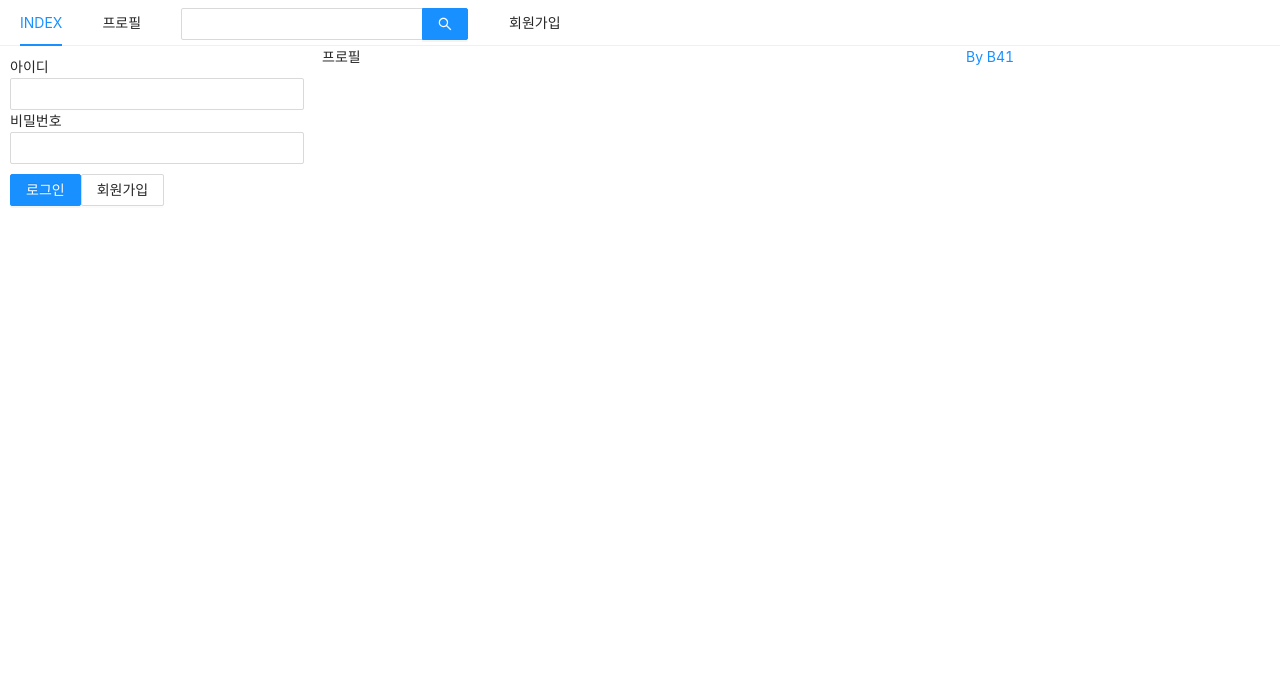
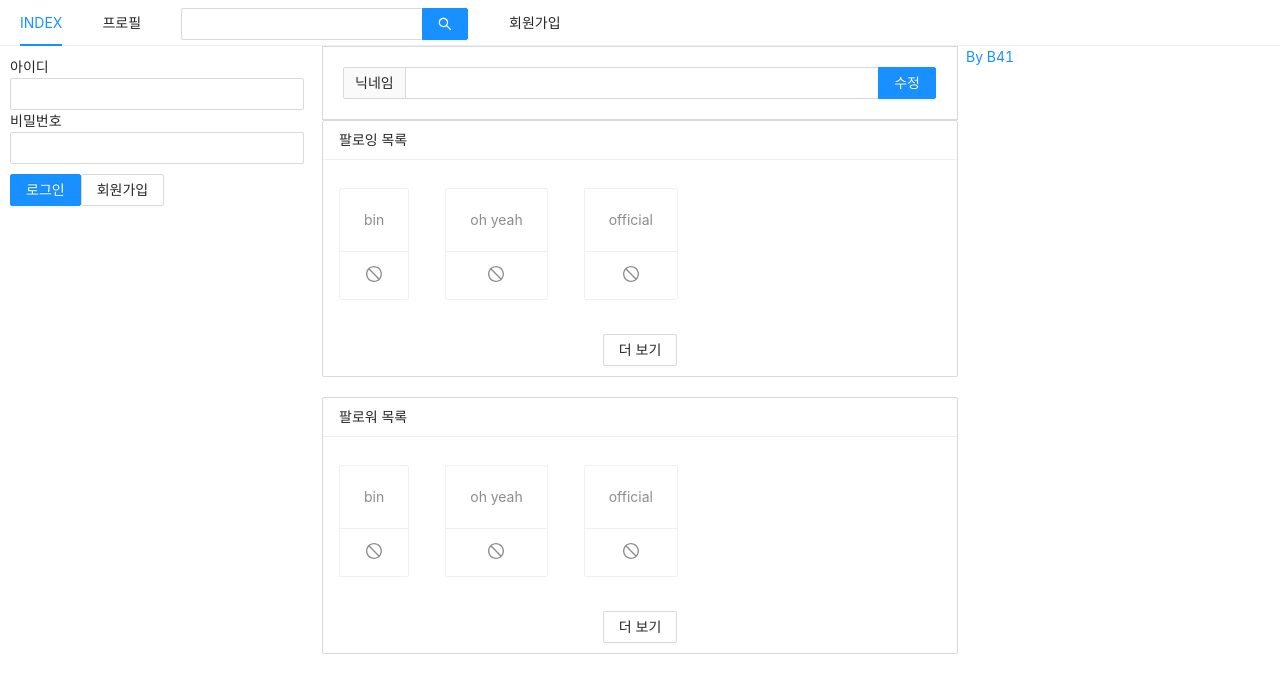
Before and after one commit to b41-41/study-react-next-sns, a Next.js app: page /profile in a window 1280 px wide. Shown: the top 692 px of the page. Built offline with nearby package versions, Linux system fonts and the light colour scheme.

Commit message:
Add Profile Page

```diff
--- /dev/null
+++ b/components/FollowList.js
@@ -0,0 +1,34 @@
+import React from 'react';
+import PropTypes from 'prop-types';
+import { List, Button, Card } from 'antd';
+import {StopOutlined} from "@ant-design/icons";
+
+const FollowList = ({header, data}) => {
+
+    return (
+        <List
+            style={{marginBottom: 20}}
+            grid={{ gutter: 4, xs: 2, md: 3 }}
+            size="small"
+            header={<div>{header}</div>}
+            loadMore={<div style={{ textAlign: 'center', margin: '10px 0'}}><Button>더 보기</Button></div>}
+            bordered
+            dataSource={data}
+            renderItem={(item) => (
+                <List.Item style={{ marginTop: 20 }}>
+                    <Card actions={[<StopOutlined key="stop" />]}>
+                        <Card.Meta description={item.nickname} />
+                    </Card>
+                </List.Item>
+            )}
+        />
+    );
+
+};
+
+FollowList.propTypes = {
+    header: PropTypes.string.isRequired,
+    data: PropTypes.array.isRequired,
+};
+
+export default FollowList;
--- /dev/null
+++ b/components/NicknameEditForm.js
@@ -0,0 +1,14 @@
+import React, { useMemo } from 'react';
+import { Form, Input } from 'antd';
+
+const NicknameEditForm = () => {
+    const style = useMemo(() => ({ marginBotton: '20px', border: '1px solid #d9d9d9', padding: '20px' }), []);
+
+    return (
+        <Form style={style}>
+            <Input.Search addonBefore="닉네임" enterButton="수정" />
+        </Form>
+    );
+};
+
+export default NicknameEditForm;
--- a/pages/profile.js
+++ b/pages/profile.js
@@ -1,14 +1,23 @@
 import React from 'react';
 import Head from 'next/head';
 import AppLayout from "../components/AppLayout";
+import FollowList from "../components/FollowList";
+import NicknameEditForm from "../components/NicknameEditForm";
 
 const Profile = () => {
+    const followerList = [{ nickname: 'bin' }, { nickname: 'oh yeah'}, { nickname: 'official'}]
+    const followingList = [{ nickname: 'bin' }, { nickname: 'oh yeah'}, { nickname: 'official'}]
+
     return (
         <>
             <Head>
                 <title>프로필 | NodeBird</title>
             </Head>
-            <AppLayout>프로필</AppLayout>
+            <AppLayout>
+                <NicknameEditForm />
+                <FollowList header="팔로잉 목록" data={followingList} />
+                <FollowList header="팔로워 목록" data={followerList} />
+            </AppLayout>
         </>
         )
 };
```
